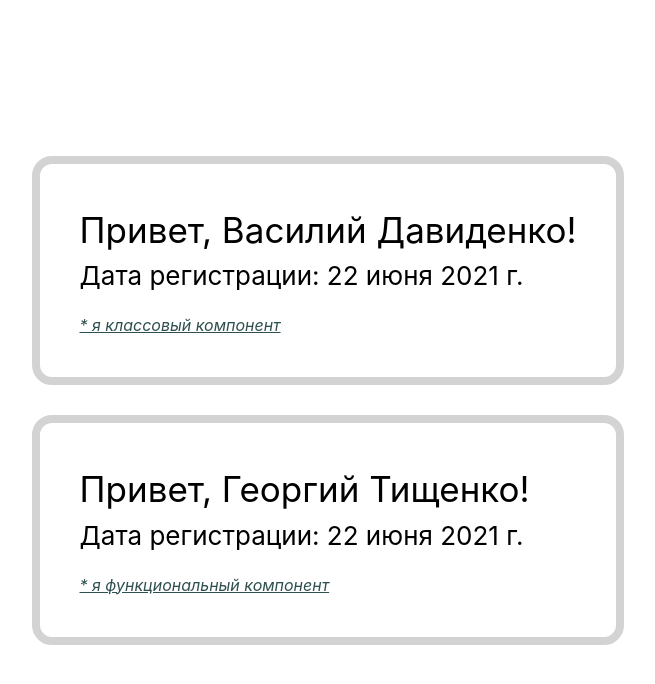
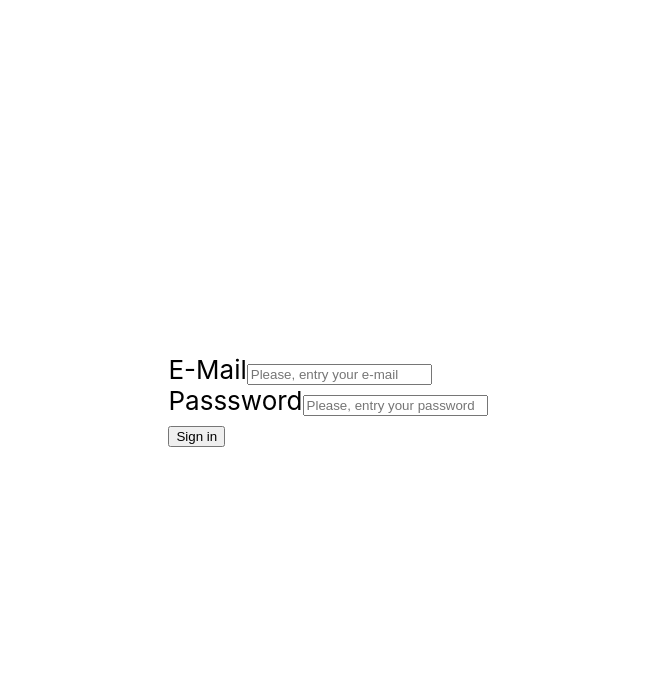
Before and after one commit to kobzarliliia/home-work-1, a React (Create React App) app: page / in a window 1280 px wide. Shown: the top 684 px of the page, without its empty margins (312-967 px from the left). Built offline with nearby package versions, Linux system fonts and the light colour scheme.

Commit message:
added second homework

```diff
--- a/src/index.js
+++ b/src/index.js
@@ -2,7 +2,8 @@ import React from 'react';
 import ReactDOM from 'react-dom';
 import './index.css';
 
-import App from './tutorial-1/App';
+// import App from './tutorial-1/App';
+import App from './tutorial-2/App';
 
 ReactDOM.render(
   <React.StrictMode>
--- /dev/null
+++ b/src/tutorial-2/App.js
@@ -0,0 +1,47 @@
+function App () {
+
+    let email = '';
+    let password = '';
+
+    function handleChangeInput(e) {
+        let id = e.target.id;
+
+        if (id === 'email') {
+            email = e.target.value;
+        } else if (id === 'password') {
+            password = e.target.value;
+        }
+    }
+
+    function handleSubmit (e) {
+        e.preventDefault();
+
+        if (email.length && password.length) {
+            console.log({ email, password });
+            email = '';
+            password = '';
+            document.querySelector('#email').value = email;
+            document.querySelector('#password').value = password;
+        } else {
+            alert('Заполните, пожалуйста, обязательные поля');
+        }
+    }
+
+    return(
+        <form onSubmit={handleSubmit}>
+            <div className="input-wrap">
+                <label htmlFor="input-1">E-Mail</label>
+                <input type="text" placeholder="Please, entry your e-mail" id="email" onChange={handleChangeInput} />
+            </div>
+            <div className="input-wrap">
+                <label htmlFor="input-2">Passsword</label>
+                <input type="password" placeholder="Please, entry your password" id="password" onChange={handleChangeInput} />
+            </div>
+            <div className="button-wrap">
+                <button type="submit">Sign in</button>
+            </div>
+        </form>
+    );
+}
+
+export default App;
```
Also changed, not shown: src/tutorial-2/components/Mail.js (added, +12 -0 lines), src/tutorial-2/components/Password.js (added, +12 -0 lines), src/tutorial-2/components/SignIn.js (added, +11 -0 lines).
